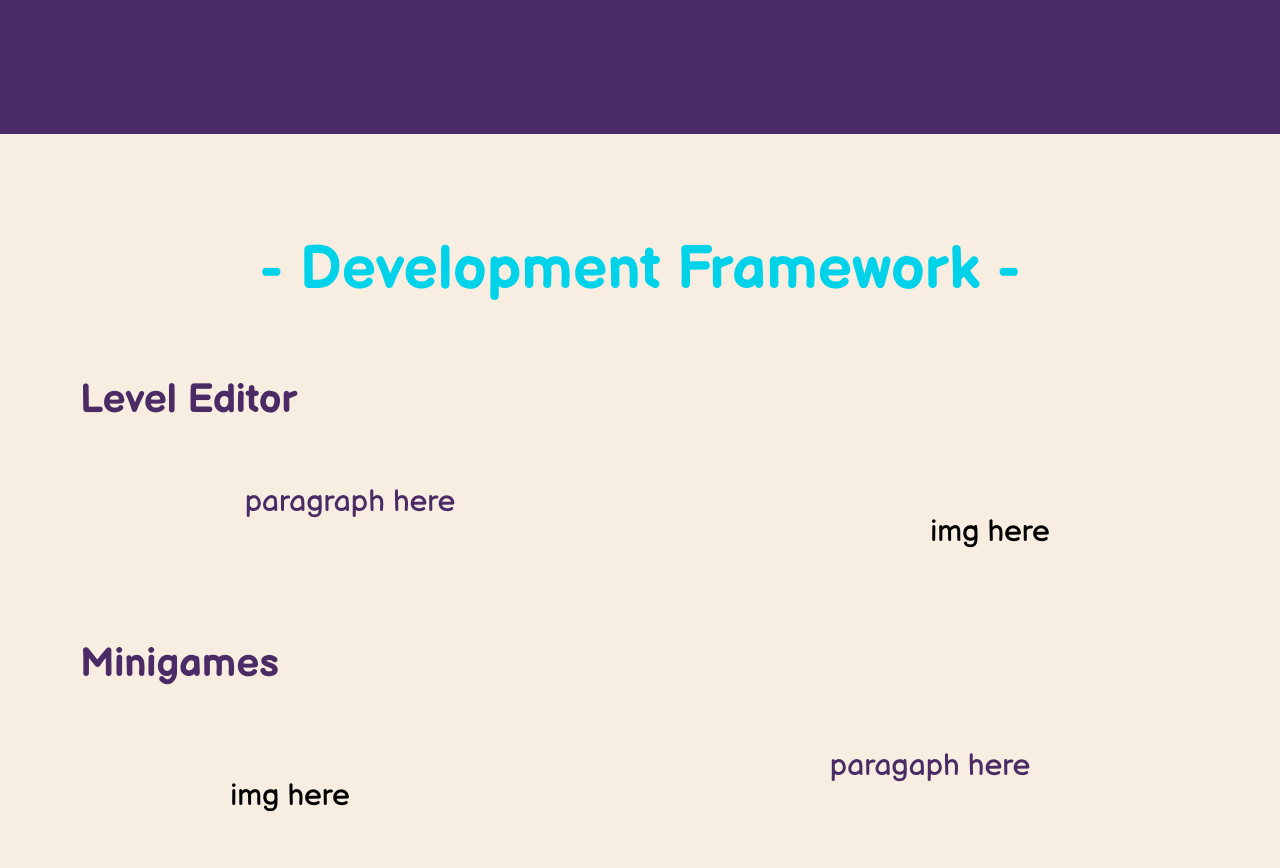
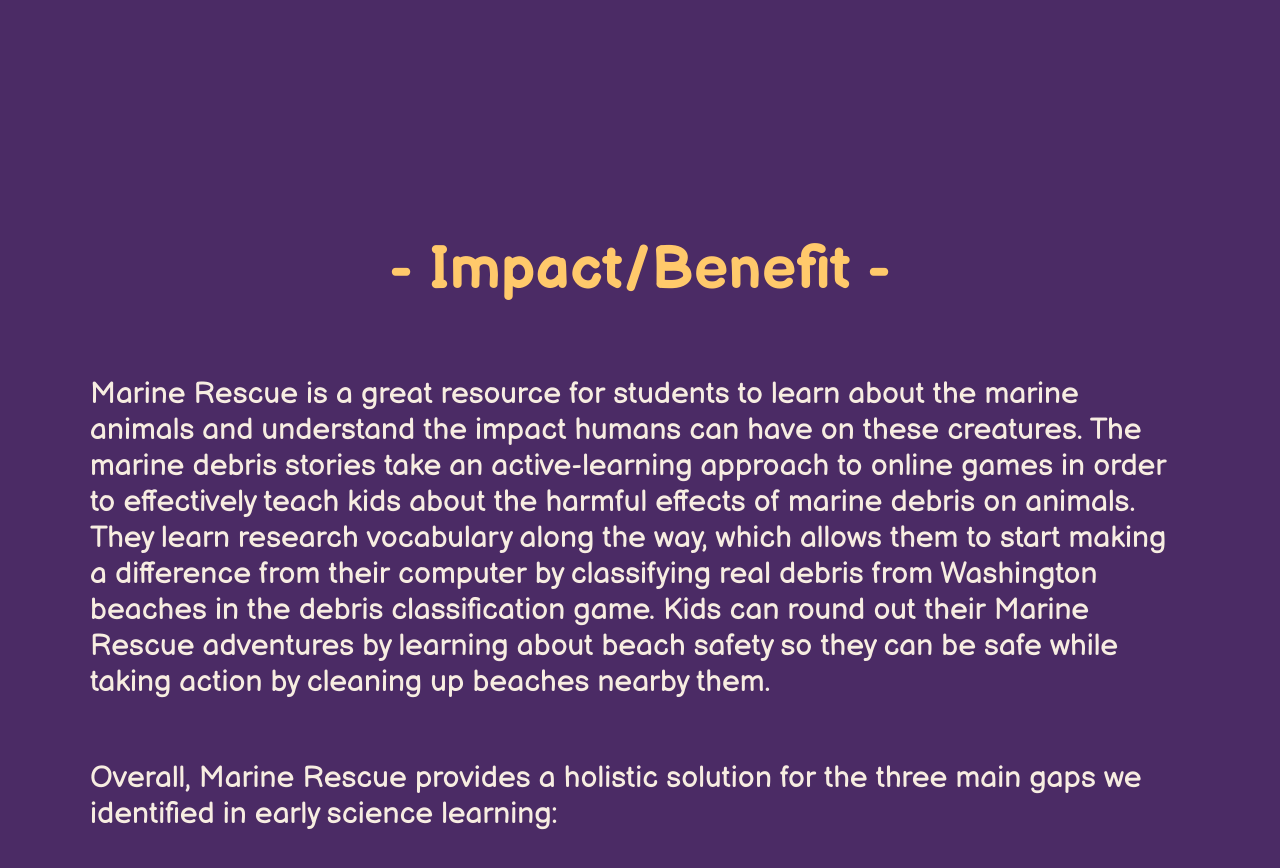
Before and after one commit to UW-AppleJACK/applejack, a React (Create React App) app in the folder marinerescue-frontend/: page /capstone in a window 1280 px wide. Shown: the part 11120-11988 px from the top of the page. Built offline with nearby package versions, Linux system fonts and the light colour scheme.

Commit message:
Commenting out dev framework for now

```diff
--- a/marinerescue-frontend/src/pages/CapstonePage.js
+++ b/marinerescue-frontend/src/pages/CapstonePage.js
@@ -190,20 +190,6 @@
                             <p class="color-sand">We’ve also made many unique, illustrated assets that were made according to our scripts. A lot of detail has been put into the illustrations that’s pleasing to the eye and fits with our platform’s style. These illustrations have been iterated many times based on user feedback and general improvements </p>
                         </div>
                     </div>
-                    {/* <div class="row">
-                        <div class="column">
-                            <div class="content">
-                            <img class="height-300px" src="images/beach-rocks.png" alt="Image of beach rocks background" />
-                                <p class="color-sand text-center">Beach rocks background</p>
-                            </div>
-                        </div>
-                        <div class="column">
-                            <div class="content">
-                                <img class="height-300px" src="images/shiba.png" alt="Image of shiba" />
-                                <p class="color-sand text-center">Shiba character</p>
-                            </div>
-                        </div>
-                    </div> */}
                     <div>
                         <h2 class="color-sand">Characters</h2>
                         <div class="row-no-padding">
@@ -218,7 +204,7 @@
                     </div>
                 </div>
 
-                <div class="section background-color-sand">
+                {/* <div class="section background-color-sand">
                     <div class="row">
                         <div class="column">
                             <h1 class="color-blue">- Development Framework - </h1>
@@ -246,7 +232,7 @@
                             </div>
                         </div>
                     </div>
-                </div>
+                </div> */}
 
                 <div class="section background-color-grape text-left">
                     <div class="row">
```
